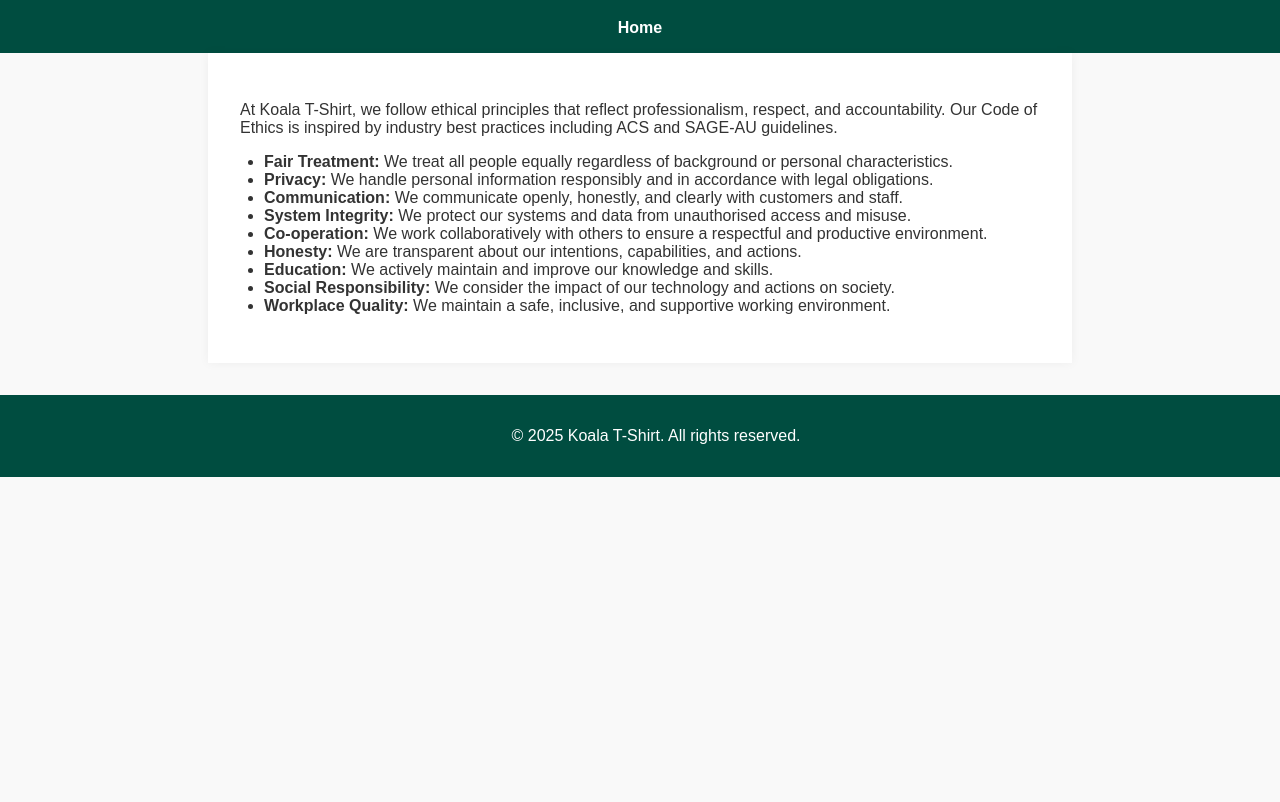
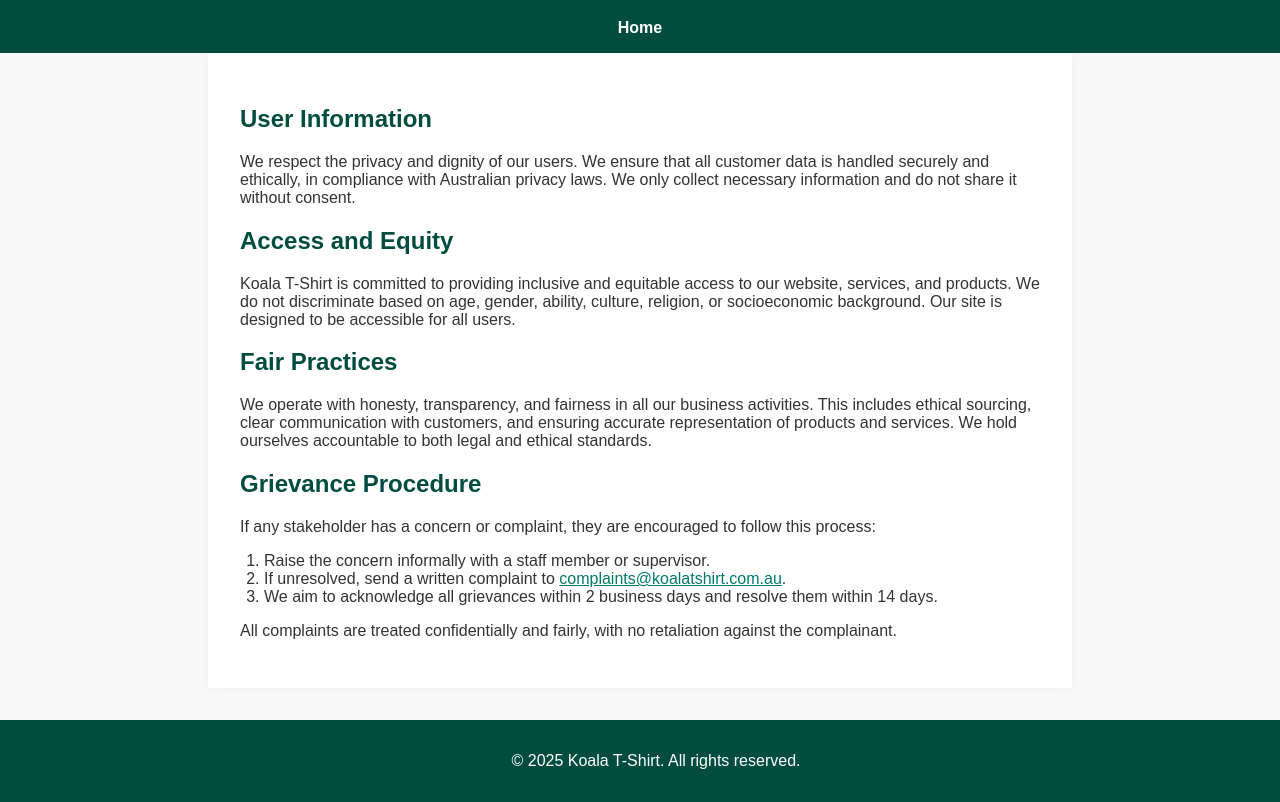
Before and after one commit to alepostai/koala-tshirt-website, a plain HTML site: page ethics.html in a window 1280 px wide. Shown: the part 77-879 px from the top of the page. Before the commit the page ends 800 px from the top, so only its background shows below. Drawn offline with Linux system fonts and the light colour scheme.

Commit message:
Add files via upload

```diff
--- a/ethics.html
+++ b/ethics.html
@@ -1,3 +1,4 @@
+<!-- ethics.html -->
 <!DOCTYPE html>
 <html lang="en">
 <head>
@@ -17,18 +18,23 @@
   </header>
   <main>
     <section>
-      <p>At Koala T-Shirt, we follow ethical principles that reflect professionalism, respect, and accountability. Our Code of Ethics is inspired by industry best practices including ACS and SAGE-AU guidelines.</p>
-      <ul>
-        <li><strong>Fair Treatment:</strong> We treat all people equally regardless of background or personal characteristics.</li>
-        <li><strong>Privacy:</strong> We handle personal information responsibly and in accordance with legal obligations.</li>
-        <li><strong>Communication:</strong> We communicate openly, honestly, and clearly with customers and staff.</li>
-        <li><strong>System Integrity:</strong> We protect our systems and data from unauthorised access and misuse.</li>
-        <li><strong>Co-operation:</strong> We work collaboratively with others to ensure a respectful and productive environment.</li>
-        <li><strong>Honesty:</strong> We are transparent about our intentions, capabilities, and actions.</li>
-        <li><strong>Education:</strong> We actively maintain and improve our knowledge and skills.</li>
-        <li><strong>Social Responsibility:</strong> We consider the impact of our technology and actions on society.</li>
-        <li><strong>Workplace Quality:</strong> We maintain a safe, inclusive, and supportive working environment.</li>
-      </ul>
+      <h2>User Information</h2>
+      <p>We respect the privacy and dignity of our users. We ensure that all customer data is handled securely and ethically, in compliance with Australian privacy laws. We only collect necessary information and do not share it without consent.</p>
+
+      <h2>Access and Equity</h2>
+      <p>Koala T-Shirt is committed to providing inclusive and equitable access to our website, services, and products. We do not discriminate based on age, gender, ability, culture, religion, or socioeconomic background. Our site is designed to be accessible for all users.</p>
+
+      <h2>Fair Practices</h2>
+      <p>We operate with honesty, transparency, and fairness in all our business activities. This includes ethical sourcing, clear communication with customers, and ensuring accurate representation of products and services. We hold ourselves accountable to both legal and ethical standards.</p>
+
+      <h2>Grievance Procedure</h2>
+      <p>If any stakeholder has a concern or complaint, they are encouraged to follow this process:</p>
+      <ol>
+        <li>Raise the concern informally with a staff member or supervisor.</li>
+        <li>If unresolved, send a written complaint to <a href="mailto:complaints@koalatshirt.com.au">complaints@koalatshirt.com.au</a>.</li>
+        <li>We aim to acknowledge all grievances within 2 business days and resolve them within 14 days.</li>
+      </ol>
+      <p>All complaints are treated confidentially and fairly, with no retaliation against the complainant.</p>
     </section>
   </main>
   <footer>
```
Also changed, not shown: policies.html (+9 -2 lines).
